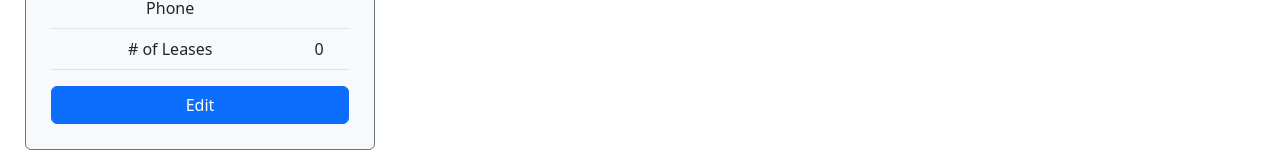
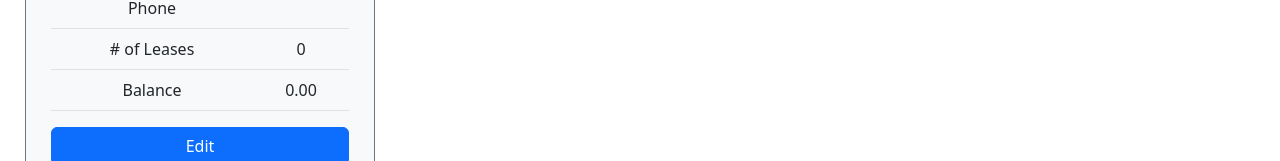
Before and after one commit to blee2125/storage-rental-v2, a React (Create React App) app: page /customers/view/1 in a window 1280 px wide. Shown: the part 201-362 px from the top of the page. Built offline with nearby package versions, Linux system fonts and the light colour scheme; no server answers.

Commit message:
add balance

```diff
--- a/src/components/Customer/CustomerView.js
+++ b/src/components/Customer/CustomerView.js
@@ -18,6 +18,14 @@ function CustomerView(props) {
     function leaseForm() {
         let path = `../../leases/add`
         navigate(path, {state: ['customerId', customer._id]})
+    }
+
+    function calcBalance() {
+        let balance = 0
+        leases.forEach(lease => {
+            balance = balance + lease.totalCost - lease.payments
+        })
+        return Number(balance).toFixed(2)
     }
 
     return (
@@ -57,6 +65,14 @@ function CustomerView(props) {
                             {leases ? leases.length : ''}
                         </td>
                     </tr>
+                    <tr>
+                        <td>
+                            Balance
+                        </td>
+                        <td>
+                            {leases ? calcBalance() : ''}
+                        </td>
+                    </tr>
                 </tbody>
             </Table>
             <Button onClick={editCustomer}>Edit</Button>
```
